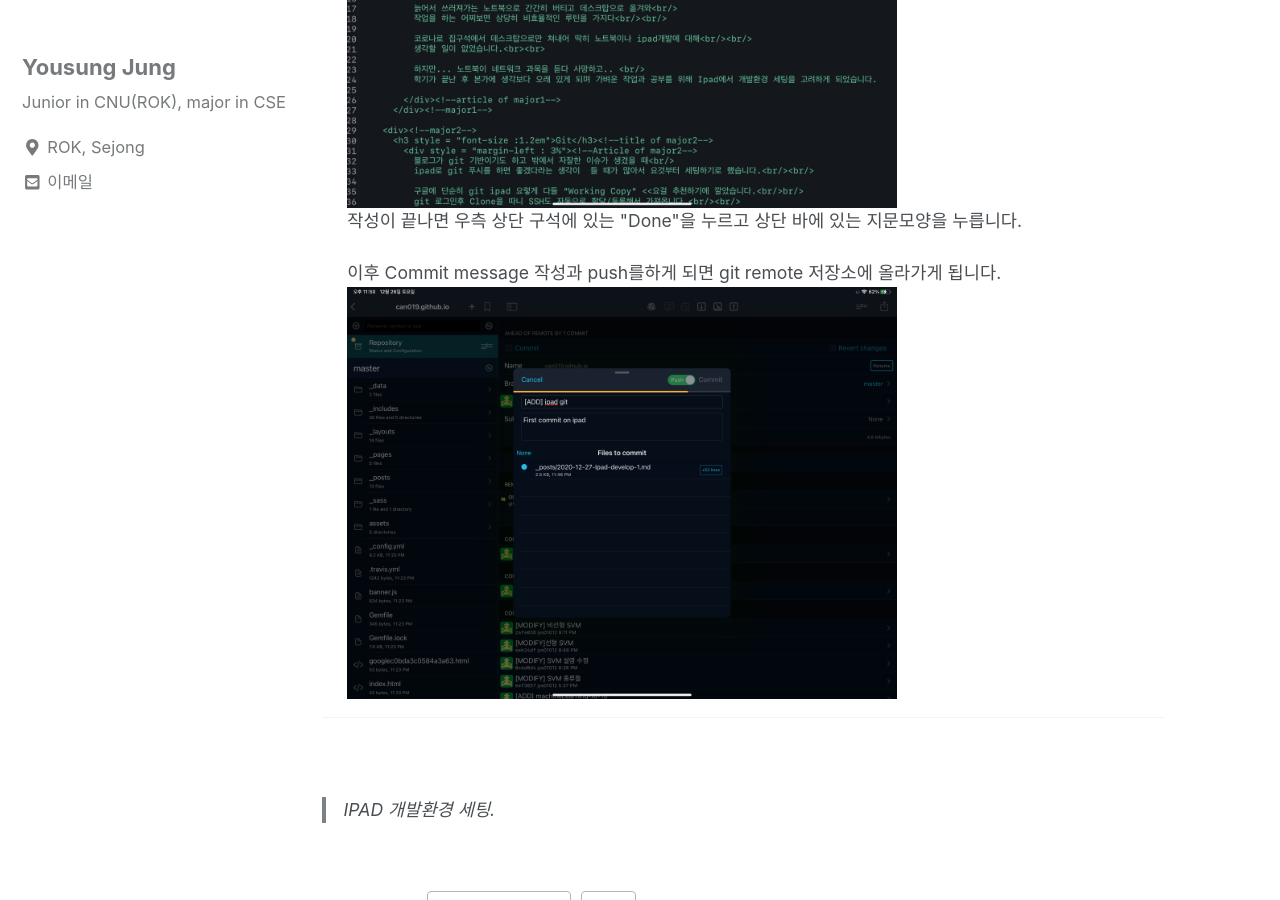
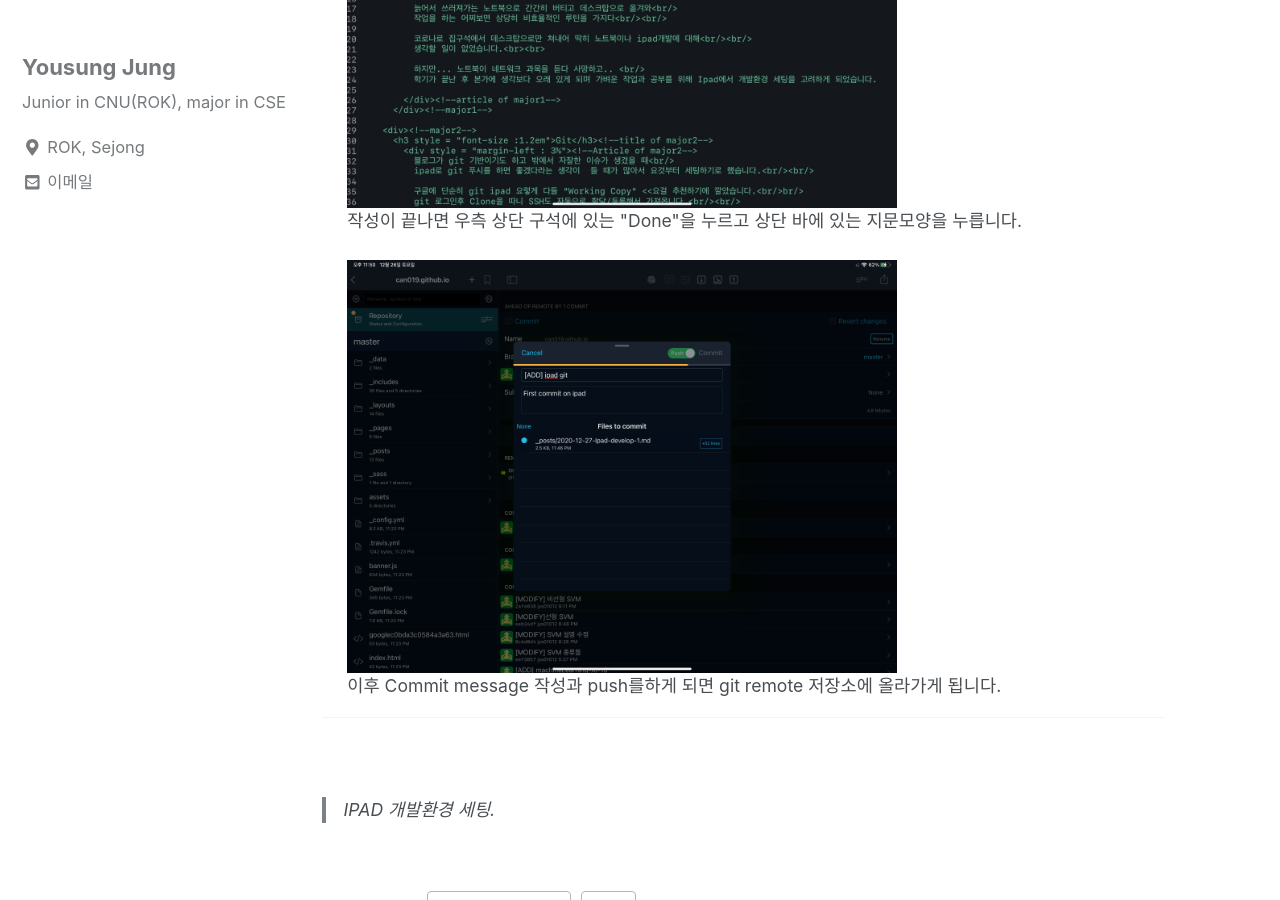
Before and after one commit to can019/can019.github.io, a Jekyll site: the page built from _posts/2020-12-27-Ipad-develop-1.md, in a window 1280 px wide and 900 px high, scrolled down 1968 px. Built offline with Jekyll 4.4.1, drawn with Linux system fonts in a browser that asks for light colours; nearby versions of some CDN libraries.

Commit message:
[MODIFY] 한줄 내려씀

```diff
--- a/_posts/2020-12-27-Ipad-develop-1.md
+++ b/_posts/2020-12-27-Ipad-develop-1.md
@@ -46,8 +46,8 @@ categories: ipad develop_setting
           <img src="/assets/photos/ipadDevelop1/git_finger_print.png" width="550px"><br/>
           작성이 끝나면 우측 상단 구석에 있는 "Done"을 누르고 상단 바에 있는 지문모양을 누릅니다.<br/><br/>
 
+          <img src="/assets/photos/ipadDevelop1/git_push.png" width="550px"><br/>
           이후 Commit message 작성과 push를하게 되면 git remote 저장소에 올라가게 됩니다.<br/>
-          <img src="/assets/photos/ipadDevelop1/git_push.png" width="550px"><br/>
 
 
         </div><!--article of major2-->
```
